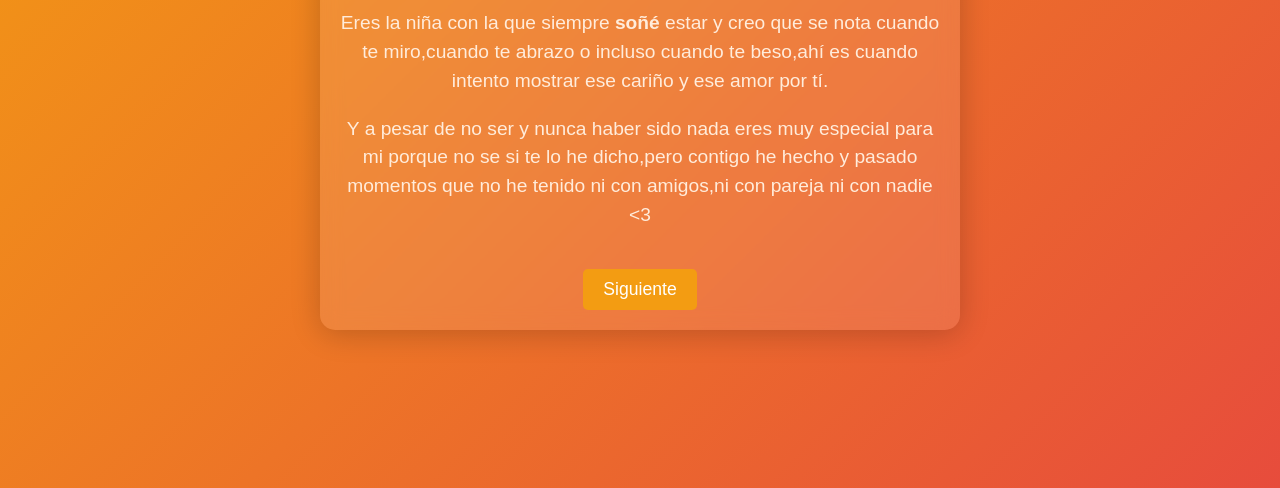
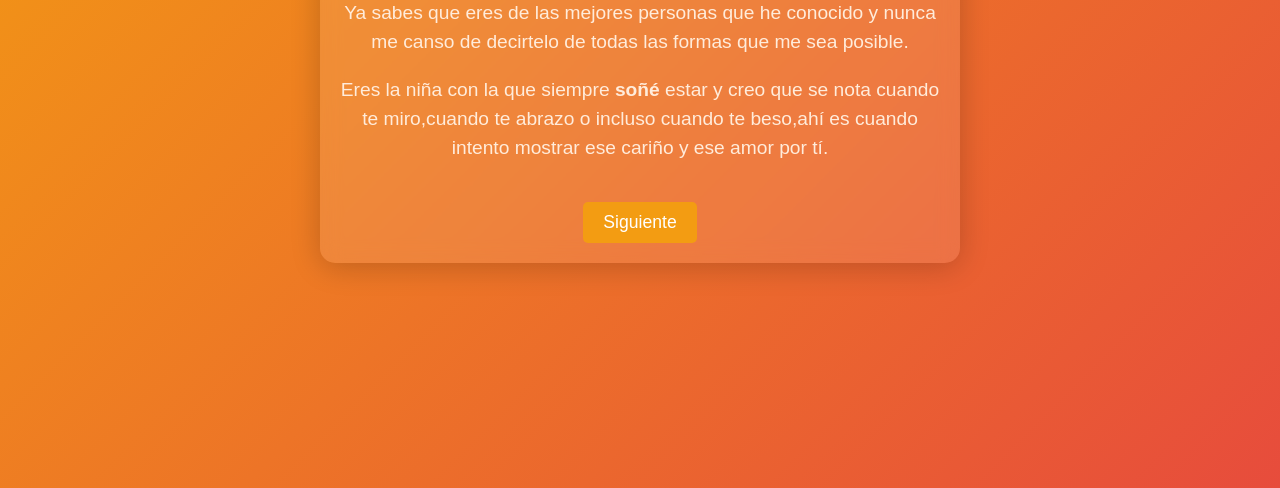
Before and after one commit to molavita/noe, a plain HTML site: page noesita.html in a window 1280 px wide. Shown: the part 312-800 px from the top of the page. Drawn offline with Linux system fonts and the light colour scheme.

Commit message:
Update noesita.html

```diff
--- a/noesita.html
+++ b/noesita.html
@@ -116,8 +116,7 @@
         <h1>La mejor 🌸</h1>
         <p>Ya sabes que eres de las mejores personas que he conocido y nunca me canso de decirtelo de todas las formas que me sea posible.</p>
         <p>Eres la niña con la que siempre <strong> soñé </strong> estar y creo que se nota cuando te miro,cuando te abrazo o incluso cuando te beso,ahí es cuando intento mostrar ese cariño y ese amor por tí.</p>
-        <p>Y a pesar de no ser y nunca haber sido nada eres muy especial para mi porque no se si te lo he dicho,pero contigo he hecho y pasado momentos que no he tenido ni con amigos,ni con pareja ni con nadie <3 </p>
-        <a href="💛.html" class="button">Siguiente</a>
+        <a href="💙.html" class="button">Siguiente</a>
     </div>
 <!-- Audio de fondo -->
     <audio autoplay loop>
@@ -125,4 +124,5 @@
         Tu navegador no soporta el elemento de audio.
     </audio>
 </body>
+
 </html>
```
